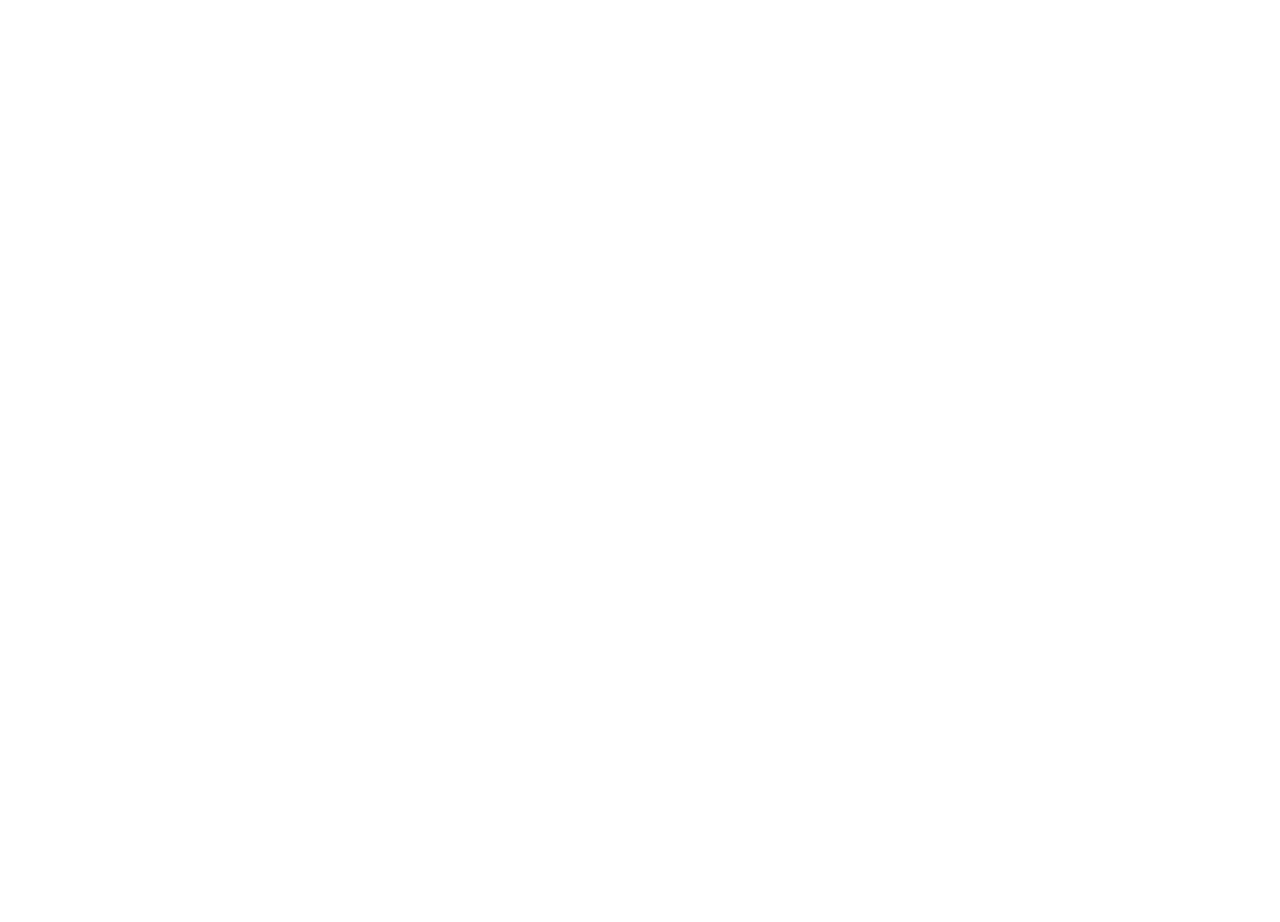
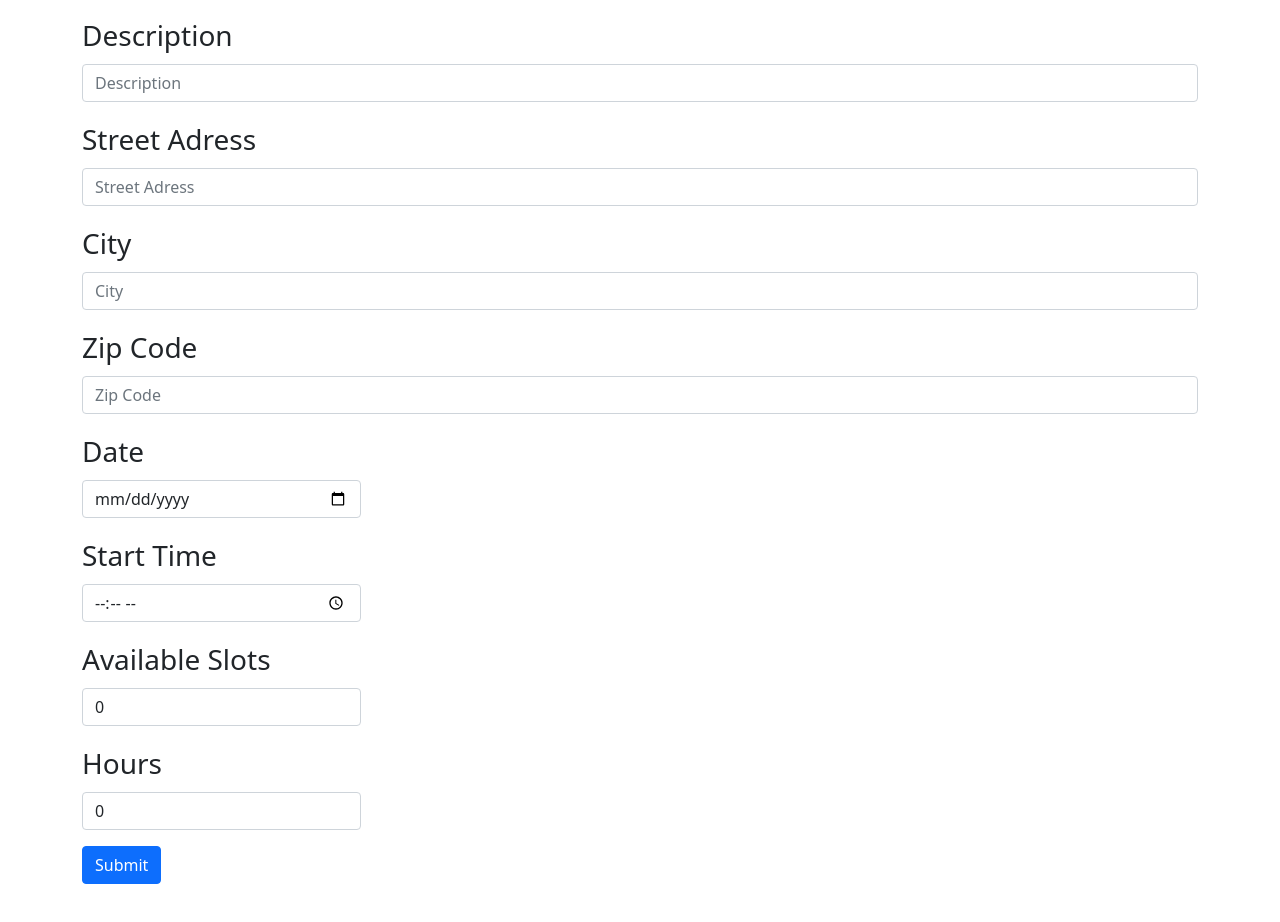
Before and after one commit to joshuapopp17/ourwrk, a React (Create React App) app: page /create in a window 1280 px wide. Shown: the part 264-1186 px from the top of the page. Before the commit the page ends 800 px from the top, so only its background shows below. Built offline with nearby package versions, Linux system fonts and the light colour scheme.

Commit message:
listing creation implemented

```diff
--- a/src/screens/CreateScreen.js
+++ b/src/screens/CreateScreen.js
@@ -1,10 +1,95 @@
-import React from 'react'
-import { Container } from 'react-bootstrap'
+import React, {useState} from 'react'
+import { Container, Form, Button } from 'react-bootstrap'
+import { db } from '../firebase.js'
+import { collection, doc, setDoc } from "firebase/firestore";
 
 function CreateScreen() {
+  const [title, setTitle] = useState('')
+  const [description, setDescription] = useState('')
+  const [street, setStreet] = useState('')
+  const [city, setCity] = useState('')
+  const [zip, setZip] = useState('')
+  const [time, setTime] = useState('')
+  const [date, setDate] = useState('')
+
+  const [hours, setHours] = useState(0)
+  const [slots, setSlots] = useState(0)
+
+  const createListing = async () => {
+    console.log("creating")
+
+    const jobsRef = doc(collection(db, "jobs"));
+
+    let data = {
+      title: title,
+      description: description,
+      street: street,
+      city: city,
+      zip: zip,
+      hours: hours,
+      slots: slots,
+      attendingWorkers: [],
+      time: time,
+      date: date,
+      host: "12151kjf0134h <- example ID"
+    }
+
+    await setDoc(jobsRef, data);
+  }
+
   return (
-      <Container>
-            <div>CreateScreen</div>
+      <Container className={'mt-5'}>
+        <h1>Create a new Listing</h1>
+        <Form>
+              <Form.Group className="mb-3" controlId="Title">
+                <Form.Label className="fs-3">Title</Form.Label>
+                <Form.Control value={title} onChange={e => setTitle(e.target.value)} type="text" placeholder="Listing Title" />
+              </Form.Group>
+
+              <Form.Group className="mb-3" controlId="Description">
+                <Form.Label className="fs-3 ">Description</Form.Label>
+                <Form.Control value={description} onChange={e => setDescription(e.target.value)} type="text" placeholder="Description" />
+              </Form.Group>
+
+              <Form.Group className="mb-3" controlId="Street">
+                <Form.Label className="fs-3 ">Street Adress</Form.Label>
+                <Form.Control value={street} onChange={e => setStreet(e.target.value)} type="text" placeholder="Street Adress" />
+              </Form.Group>
+
+              <Form.Group className="mb-3" controlId="City">
+                <Form.Label className="fs-3 ">City</Form.Label>
+                <Form.Control value={city} onChange={e => setCity(e.target.value)} type="text" placeholder="City" />
+              </Form.Group>
+
+              <Form.Group className="mb-3" controlId="Zip">
+                <Form.Label className="fs-3 ">Zip Code</Form.Label>
+                <Form.Control value={zip} onChange={e => setZip(e.target.value)} type="text" placeholder="Zip Code" />
+              </Form.Group>
+
+              <Form.Group className="mb-3 w-25 " controlId="Hours">
+                <Form.Label className="fs-3 ">Date</Form.Label>
+                <Form.Control value={date} onChange={e => setDate(e.target.value)} type="date" placeholder="Hours" />
+              </Form.Group>
+
+              <Form.Group className="mb-3 w-25 " controlId="Hours">
+                <Form.Label className="fs-3 ">Start Time</Form.Label>
+                <Form.Control value={time} onChange={e => setTime(e.target.value)} type="time" placeholder="Hours" />
+              </Form.Group>
+
+              <Form.Group className="mb-3 w-25 " controlId="Hours">
+                <Form.Label className="fs-3 ">Available Slots</Form.Label>
+                <Form.Control value={slots} onChange={e => setSlots(e.target.value)} type="number" placeholder="Hours" />
+              </Form.Group>
+
+              <Form.Group className="mb-3 w-25 " controlId="Hours">
+                <Form.Label className="fs-3 ">Hours</Form.Label>
+                <Form.Control value={hours} onChange={e => setHours(e.target.value)} type="number" placeholder="Hours" />
+              </Form.Group>
+
+              <Button variant="primary" type="submit" onClick={() => createListing()}>
+                Submit
+              </Button>
+        </Form>
       </Container>
   )
 }
```
